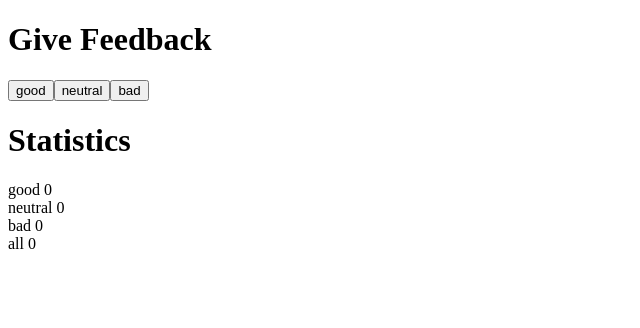
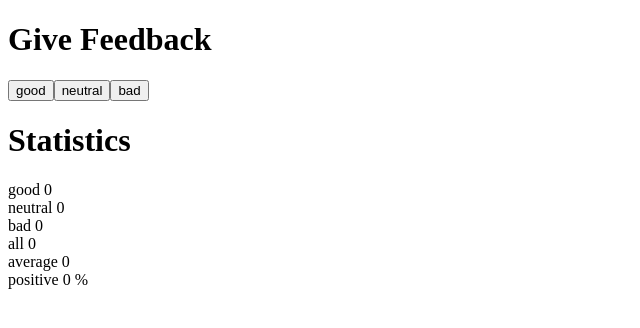
Before and after one commit to jeevships/fullstackopen_solutions, a React (Vite) app in the folder part1-redo/unicafe/: page / in a window 1280 px wide. Shown: the top 328 px of the page, without its empty margins (0-640 px from the left). Built offline with nearby package versions, Linux system fonts and the light colour scheme.

Commit message:
1.7: unicafe step 2

```diff
--- a/part1-redo/unicafe/src/App.jsx
+++ b/part1-redo/unicafe/src/App.jsx
@@ -1,18 +1,26 @@
 import { useState } from 'react'
 
 const Header = () => {
-  return(
-      <h1>
-        Give Feedback
-      </h1>
+  return <h1>Give Feedback</h1>
+}
 
+const Total = ({ good, neutral, bad }) => {
+  return <div>all {good + neutral + bad}</div>
+}
+
+const Average = ({ good, neutral, bad }) => {
+  return (
+    <div>
+      average{' '}
+      {good + neutral + bad === 0 ? 0 : ((good - bad) / (good + neutral + bad)).toFixed(1)}
+    </div>
   )
 }
 
-const Total = ({good, neutral, bad}) => {
-  return(
+const Positive = ({ good, neutral, bad }) => {
+  return (
     <div>
-        all {good + neutral + bad}
+      positive {good + neutral + bad === 0 ? 0 : (good / (good + neutral + bad) * 100).toFixed(1)} %
     </div>
   )
 }
@@ -33,8 +41,9 @@ const App = () => {
       <div>good {good}</div>
       <div>neutral {neutral}</div>
       <div>bad {bad}</div>
-      <Total good={good} neutral={neutral} bad={bad}/>
-
+      <Total good={good} neutral={neutral} bad={bad} />
+      <Average good={good} neutral={neutral} bad={bad} />
+      <Positive good={good} neutral={neutral} bad={bad} />
     </div>
   )
 }
```
